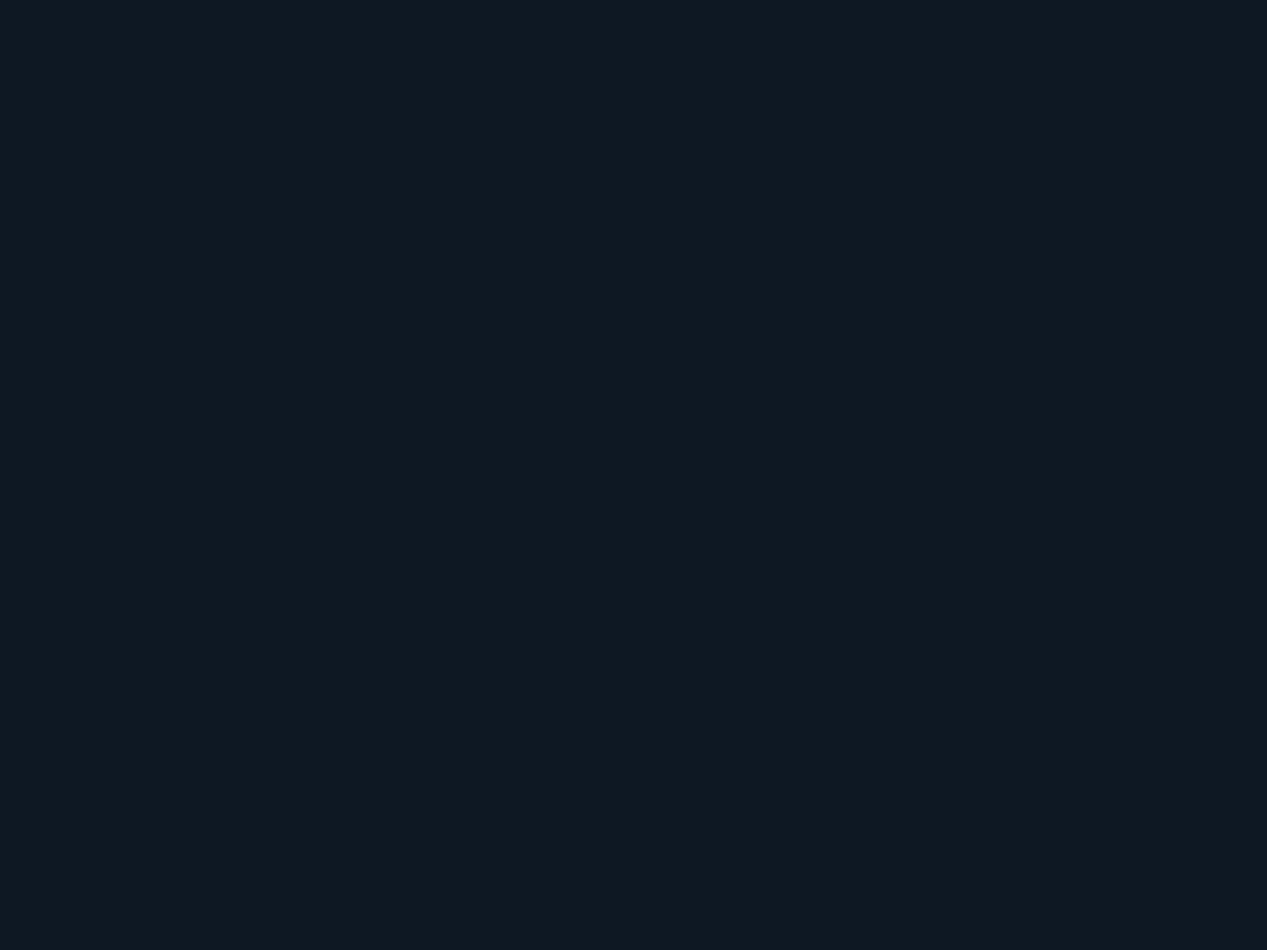
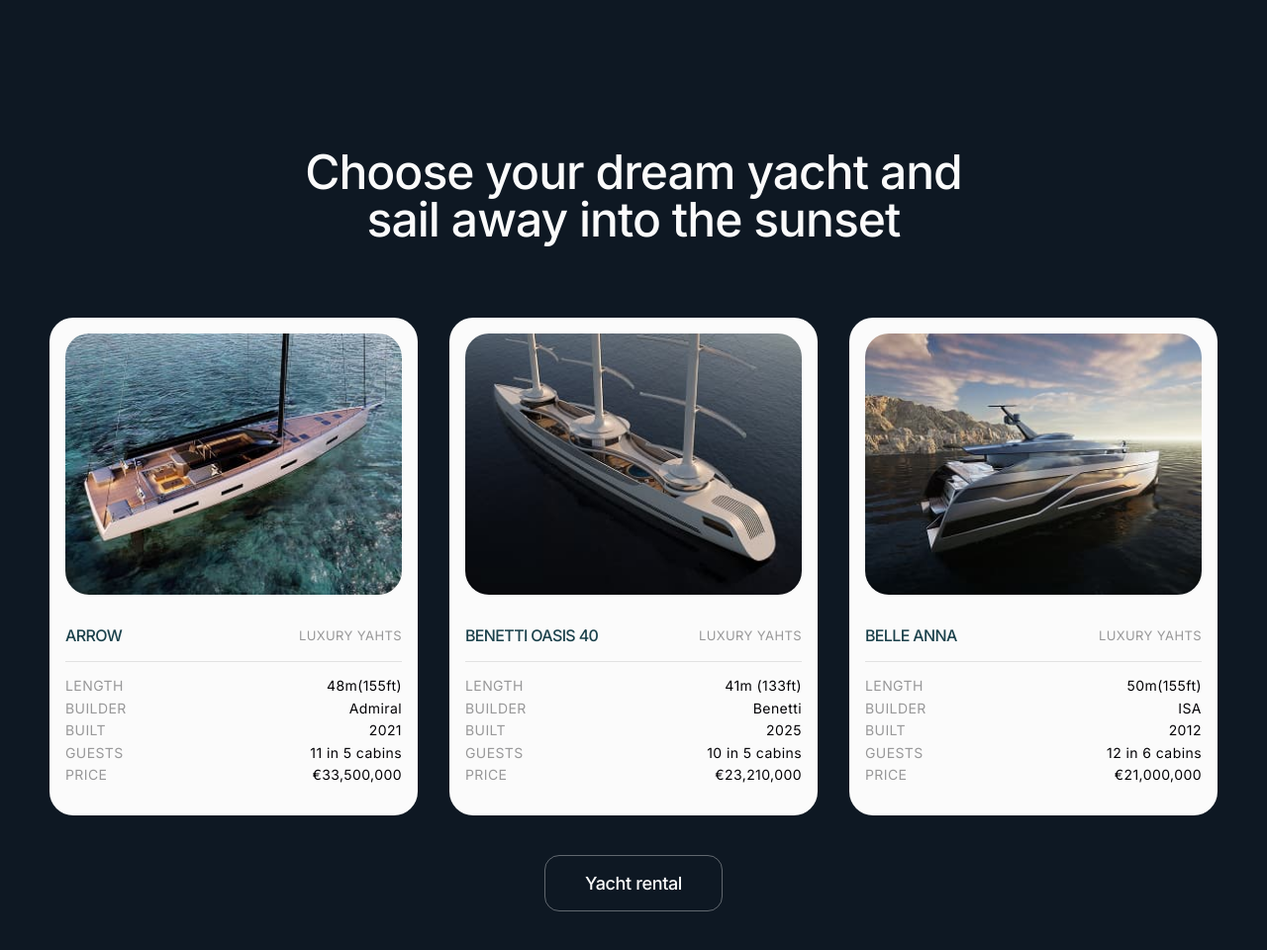
Before and after one commit to KovYu/html-blended-starter-mod-5-6, a website built with Vite: page src/index.html in a window 1280 px wide. Shown: the whole page at 99% size. Before the commit the page ends 800 px from the top, so only its background shows below. Built offline with nearby package versions, Linux system fonts and the light colour scheme.

Commit message:
Catalog done

```diff
--- a/src/css/catalog.css
+++ b/src/css/catalog.css
@@ -2,6 +2,115 @@
 .catalog-section {
   padding-top: 100px;
   padding-bottom: 50px;
+}
+
+.catalog-title {
+  width: 100%;
+  margin: 0 auto;
+  margin-bottom: 40px;
+
+  font-family: "Inter", sans-serif;
+  font-weight: 500;
+  font-size: 28px;
+  line-height: 1;
+  letter-spacing: -0.02em;
+  text-align: center;
+  color: #fbfbfb;
+}
+
+.catalog-list {
+  margin-bottom: 40px;
+}
+
+.catalog-card {
+  display: none;
+  width: 100%;
+  padding: 16px 16px 32px;
+  border-radius: 24px;
+  background-color: #fbfbfb;
+}
+
+.catalog-card:first-child {
+  display: block;
+}
+
+.catalog-card-img {
+  border-radius: 24px;
+  margin-bottom: 32px;
+}
+
+.catalog-card-info {
+  display: flex;
+  justify-content: space-between;
+  align-items: center;
+  padding-bottom: 16px;
+  margin-bottom: 16px;
+  border-bottom: 1px solid rgba(4, 3, 6, 0.1);
+}
+
+.catalog-card-title {
+  font-weight: 500;
+  font-size: 16px;
+  line-height: 1.2;
+  letter-spacing: -0.04em;
+  text-transform: uppercase;
+  color: #1b414b;
+}
+.catalog-card-type {
+  font-size: 13px;
+  line-height: 1.18;
+  letter-spacing: 0.03em;
+  text-transform: uppercase;
+  color: #989899;
+}
+
+.catalog-card-list {
+  display: flex;
+  flex-direction: column;
+  gap: 6px;
+}
+
+.catalog-card-item {
+  display: flex;
+  align-items: center;
+  justify-content: space-between;
+
+  font-size: 14px;
+  line-height: 1.18;
+  letter-spacing: 0.03em;
+  color: #040306;
+}
+.catalog-card-label {
+  text-transform: uppercase;
+  color: #989899;
+}
+
+.catalog-btn {
+  display: block;
+  min-width: 179px;
+  margin: 0 auto;
+  padding: 14px 32px;
+  border: 1px solid rgba(251, 251, 251, 0.35);
+  border-radius: 15px;
+
+  font-family: "Inter", sans-serif;
+  font-weight: 500;
+  font-size: 14px;
+  line-height: 1.28571;
+  letter-spacing: -0.02em;
+  color: #fbfbfb;
+  background-color: transparent;
+
+  transition-property: color, background-color, border-color;
+  transition-duration: 250ms;
+  transition-timing-function: ease-in-out;
+}
+
+.catalog-btn:hover,
+.catalog-btn:focus {
+  color: #1b414b;
+  background-color: #fbfbfb;
+  border-color: transparent;
 }
 
 /* Планшетні стилі */
@@ -9,6 +118,31 @@
   .catalog-section {
     padding-top: 120px;
     padding-bottom: 60px;
+  }
+
+  .catalog-title {
+    max-width: 645px;
+    margin-bottom: 75px;
+    font-size: 48px;
+  }
+
+  .catalog-list {
+    display: flex;
+    gap: 32px;
+  }
+
+  .catalog-card {
+    display: block;
+    width: calc((100% - 32px) / 2);
+  }
+
+  .catalog-card:last-child {
+    display: none;
+  }
+
+  .catalog-btn {
+    font-size: 18px;
+    padding: 16px 40px;
   }
 }
 
@@ -18,4 +152,16 @@
     padding-top: 150px;
     padding-bottom: 75px;
   }
+
+  .catalog-title {
+    max-width: 713px;
+  }
+
+  .catalog-card {
+    width: calc((100% - 64px) / 3);
+  }
+
+  .catalog-card:last-child {
+    display: block;
+  }
 }
--- a/src/partials/catalog.html
+++ b/src/partials/catalog.html
@@ -1,4 +1,4 @@
-<section id="catalog" class="catalog-section hidden">
+<section id="catalog" class="catalog-section">
   <div class="container">
     <h2 class="catalog-title">
       Choose your dream yacht and sail away into the sunset
```
